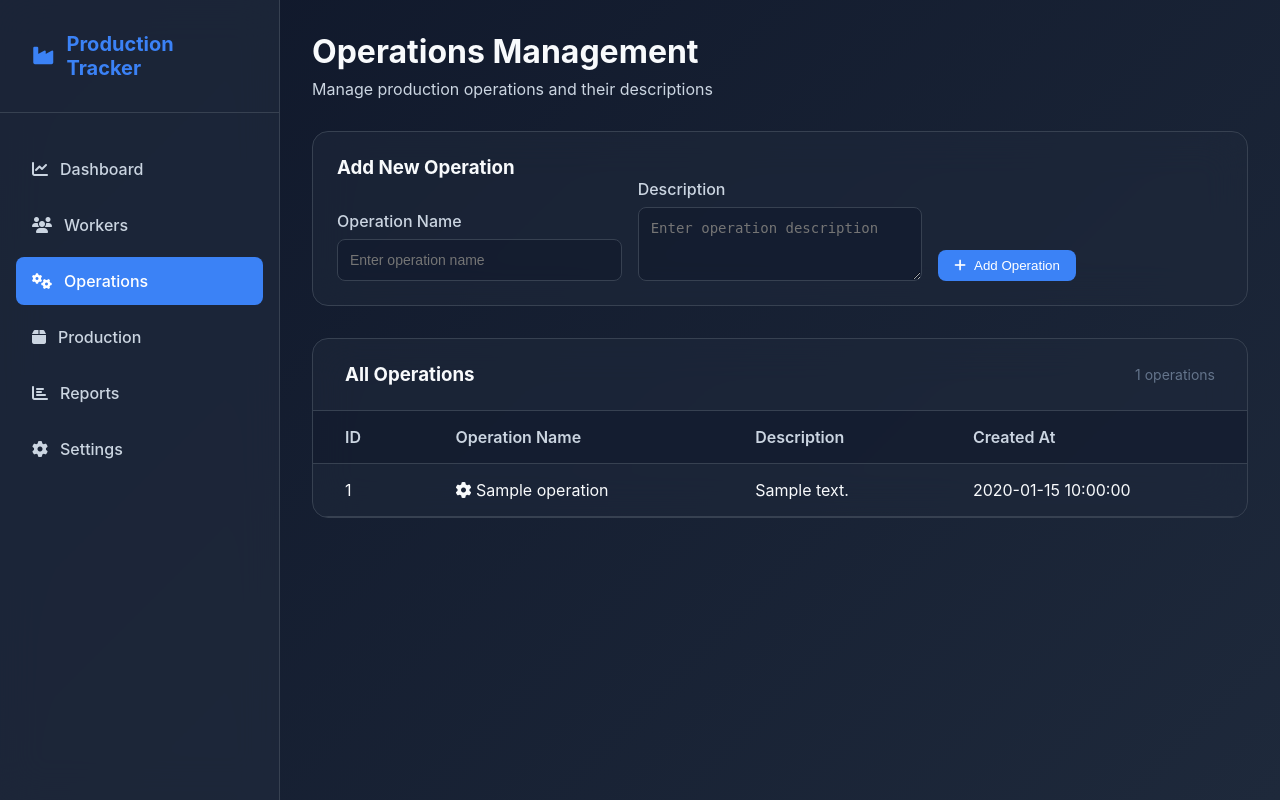
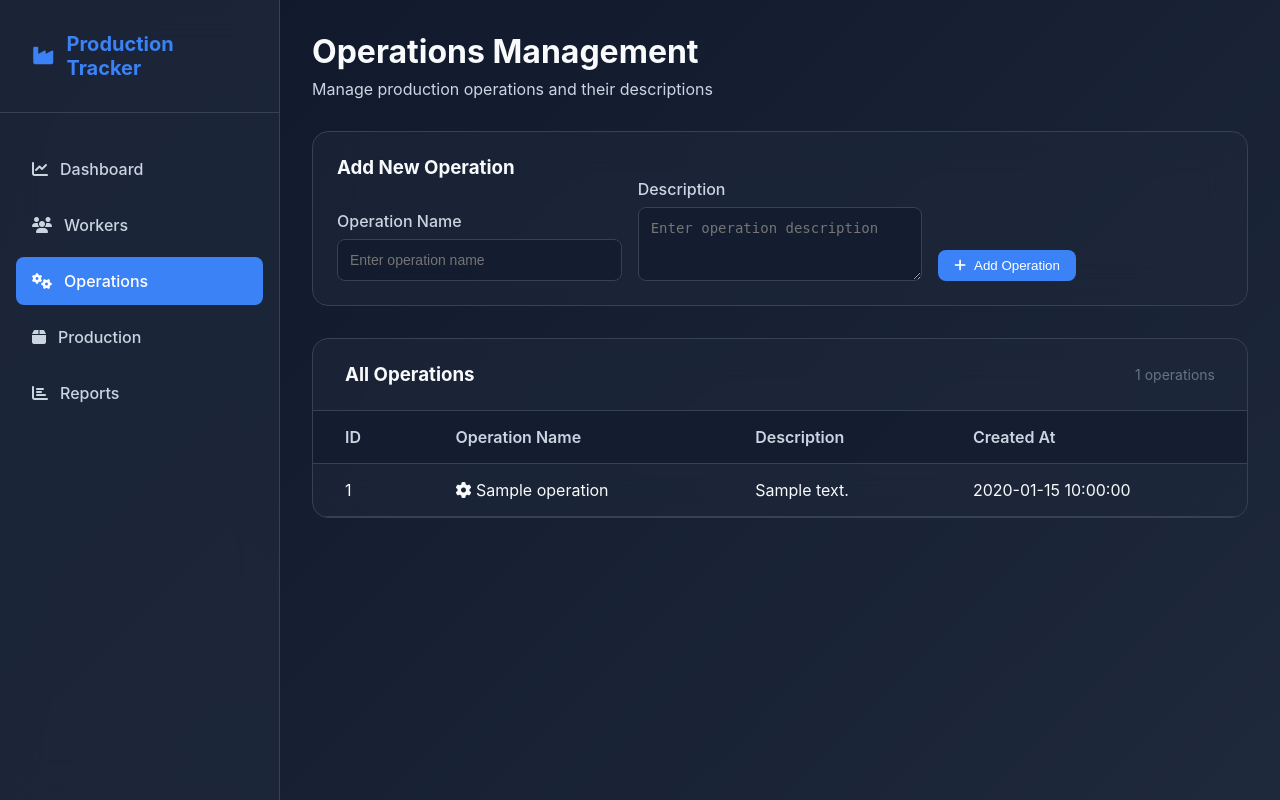
Before and after one commit to Sachinsuthar17/WorkerTracker, a Flask app: page /operations in a window 1280 px wide. Run offline with Flask 3, Linux system fonts and the light colour scheme; a database or web service that is not in the repository returns one stand-in record (values such as "Sample title"); some libraries are stand-ins or nearby versions.

Commit message:
Removed Settings menu link from sidebar

```diff
--- a/templates/layout.html
+++ b/templates/layout.html
@@ -54,12 +54,7 @@
                         <span>Reports</span>
                     </a>
                 </li>
-                <li class="menu-item {% if request.endpoint == 'settings' %}active{% endif %}">
-                    <a href="{{ url_for('settings') }}" class="menu-link">
-                        <i class="fas fa-cog"></i>
-                        <span>Settings</span>
-                    </a>
-                </li>
+                <!-- Settings link removed -->
             </ul>
         </nav>
 
```
